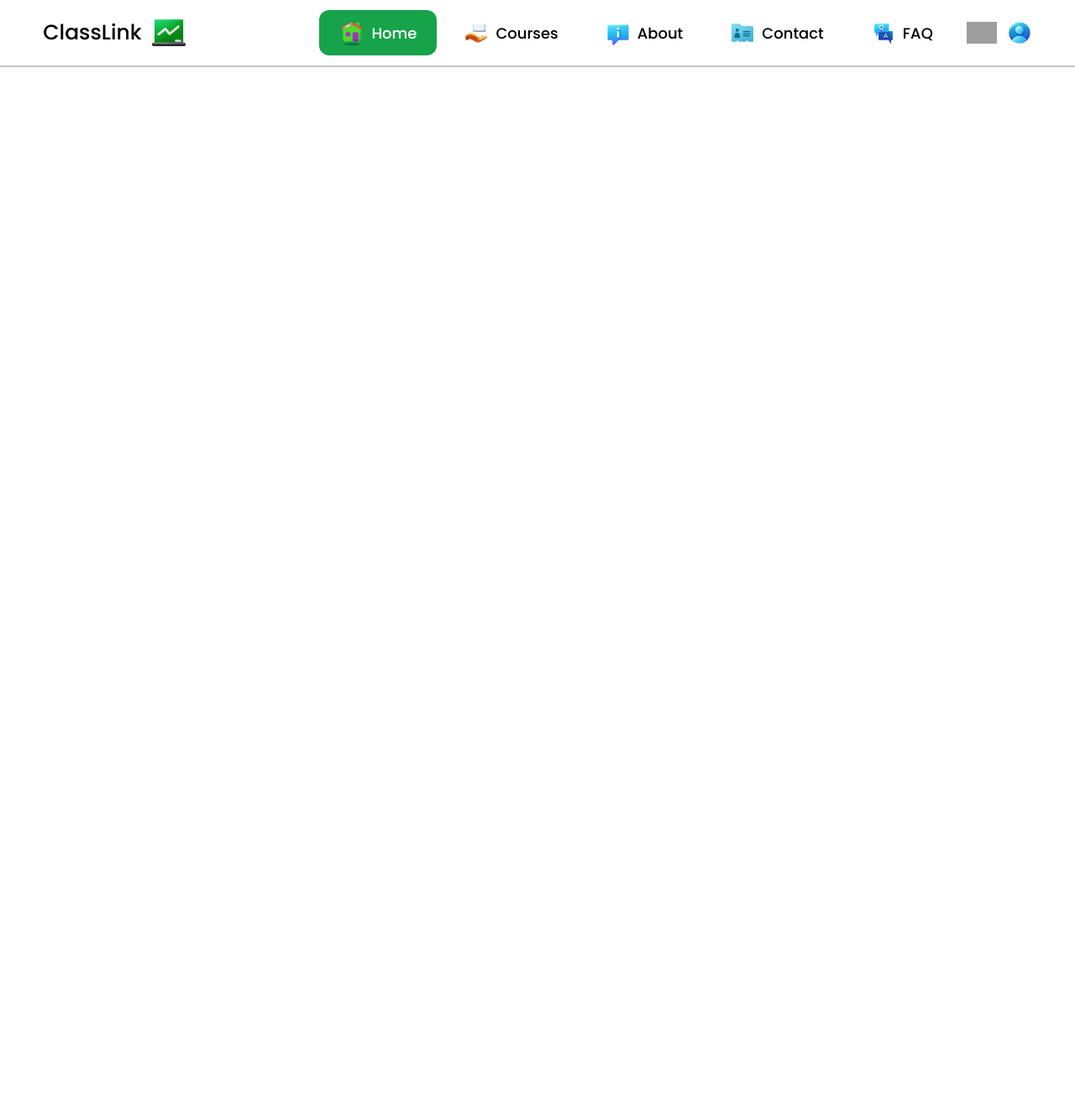
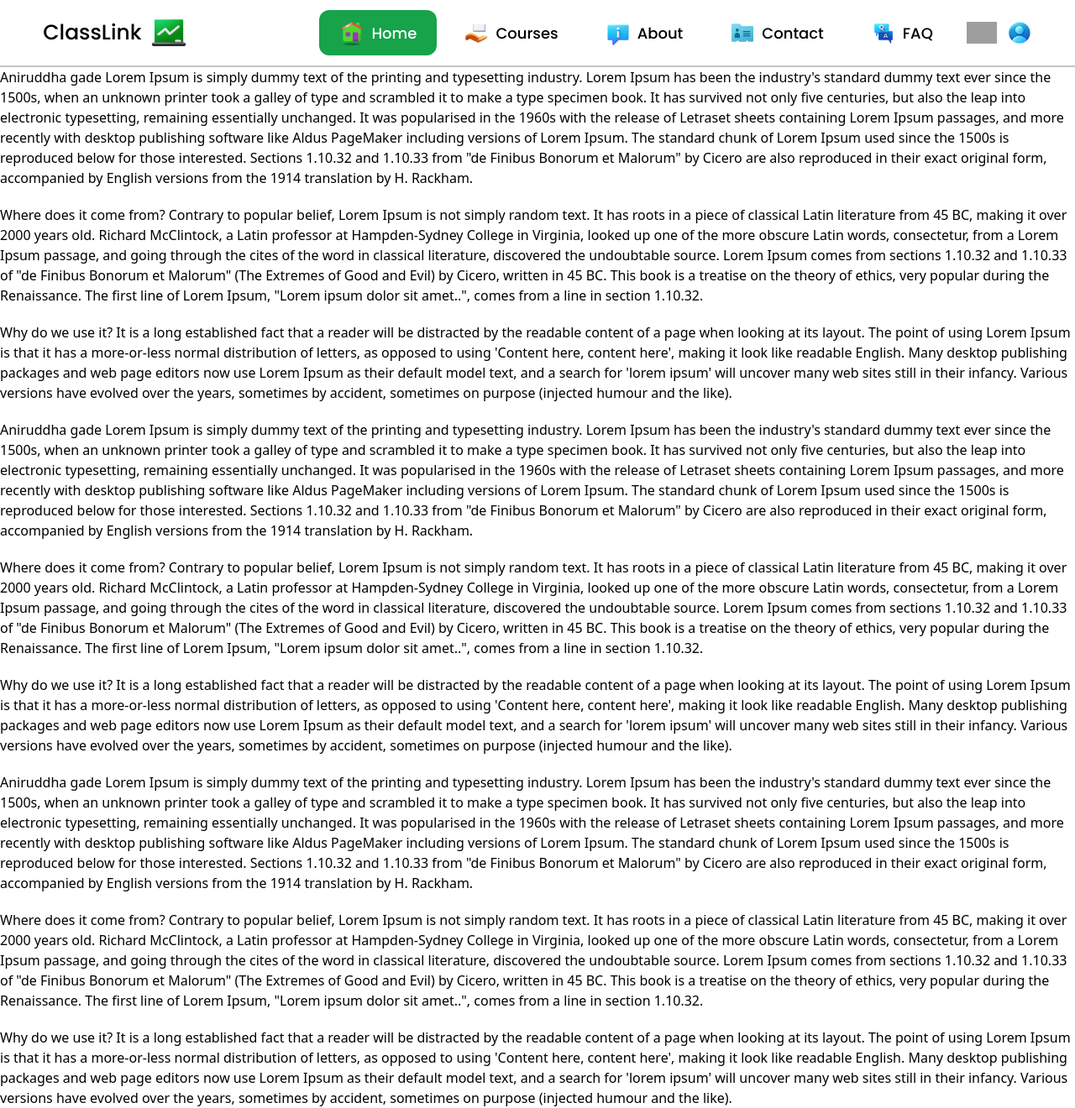
Before and after one commit to Aniruddha-Gade/ClassLink__Learn-Chat-Play, a Next.js app in the folder client/: page / in a window 1280 px wide. Shown: the whole page at 84% size. Before the commit the page ends 800 px from the top, so only its background shows below. Built offline with nearby package versions, Linux system fonts and the light colour scheme; grey boxes are pictures that could not be loaded.

Commit message:
add: dummy texts in hero section

```diff
--- a/client/app/components/Route/Hero.tsx
+++ b/client/app/components/Route/Hero.tsx
@@ -5,7 +5,53 @@
 
 const Hero = () => {
     return (
-        <div>
+        <div className="bg-white dark:bg-black text-black dark:text-white h-full flex flex-col gap-5 ">
+
+
+<div className='flex flex-col gap-5 '>
+    <p>
+   Aniruddha gade Lorem Ipsum is simply dummy text of the printing and typesetting industry. Lorem Ipsum has been the industry's standard dummy text ever since the 1500s, when an unknown printer took a galley of type and scrambled it to make a type specimen book. It has survived not only five centuries, but also the leap into electronic typesetting, remaining essentially unchanged. It was popularised in the 1960s with the release of Letraset sheets containing Lorem Ipsum passages, and more recently with desktop publishing software like Aldus PageMaker including versions of Lorem Ipsum.
+
+The standard chunk of Lorem Ipsum used since the 1500s is reproduced below for those interested. Sections 1.10.32 and 1.10.33 from "de Finibus Bonorum et Malorum" by Cicero are also reproduced in their exact original form, accompanied by English versions from the 1914 translation by H. Rackham.
+    </p>
+    <p>
+    Where does it come from?
+Contrary to popular belief, Lorem Ipsum is not simply random text. It has roots in a piece of classical Latin literature from 45 BC, making it over 2000 years old. Richard McClintock, a Latin professor at Hampden-Sydney College in Virginia, looked up one of the more obscure Latin words, consectetur, from a Lorem Ipsum passage, and going through the cites of the word in classical literature, discovered the undoubtable source. Lorem Ipsum comes from sections 1.10.32 and 1.10.33 of "de Finibus Bonorum et Malorum" (The Extremes of Good and Evil) by Cicero, written in 45 BC. This book is a treatise on the theory of ethics, very popular during the Renaissance. The first line of Lorem Ipsum, "Lorem ipsum dolor sit amet..", comes from a line in section 1.10.32.
+    </p>
+
+    <p>
+    Why do we use it?
+It is a long established fact that a reader will be distracted by the readable content of a page when looking at its layout. The point of using Lorem Ipsum is that it has a more-or-less normal distribution of letters, as opposed to using 'Content here, content here', making it look like readable English. Many desktop publishing packages and web page editors now use Lorem Ipsum as their default model text, and a search for 'lorem ipsum' will uncover many web sites still in their infancy. Various versions have evolved over the years, sometimes by accident, sometimes on purpose (injected humour and the like).
+    </p>
+    <p>
+   Aniruddha gade Lorem Ipsum is simply dummy text of the printing and typesetting industry. Lorem Ipsum has been the industry's standard dummy text ever since the 1500s, when an unknown printer took a galley of type and scrambled it to make a type specimen book. It has survived not only five centuries, but also the leap into electronic typesetting, remaining essentially unchanged. It was popularised in the 1960s with the release of Letraset sheets containing Lorem Ipsum passages, and more recently with desktop publishing software like Aldus PageMaker including versions of Lorem Ipsum.
+
+The standard chunk of Lorem Ipsum used since the 1500s is reproduced below for those interested. Sections 1.10.32 and 1.10.33 from "de Finibus Bonorum et Malorum" by Cicero are also reproduced in their exact original form, accompanied by English versions from the 1914 translation by H. Rackham.
+    </p>
+    <p>
+    Where does it come from?
+Contrary to popular belief, Lorem Ipsum is not simply random text. It has roots in a piece of classical Latin literature from 45 BC, making it over 2000 years old. Richard McClintock, a Latin professor at Hampden-Sydney College in Virginia, looked up one of the more obscure Latin words, consectetur, from a Lorem Ipsum passage, and going through the cites of the word in classical literature, discovered the undoubtable source. Lorem Ipsum comes from sections 1.10.32 and 1.10.33 of "de Finibus Bonorum et Malorum" (The Extremes of Good and Evil) by Cicero, written in 45 BC. This book is a treatise on the theory of ethics, very popular during the Renaissance. The first line of Lorem Ipsum, "Lorem ipsum dolor sit amet..", comes from a line in section 1.10.32.
+    </p>
+
+    <p>
+    Why do we use it?
+It is a long established fact that a reader will be distracted by the readable content of a page when looking at its layout. The point of using Lorem Ipsum is that it has a more-or-less normal distribution of letters, as opposed to using 'Content here, content here', making it look like readable English. Many desktop publishing packages and web page editors now use Lorem Ipsum as their default model text, and a search for 'lorem ipsum' will uncover many web sites still in their infancy. Various versions have evolved over the years, sometimes by accident, sometimes on purpose (injected humour and the like).
+    </p>
+    <p>
+   Aniruddha gade Lorem Ipsum is simply dummy text of the printing and typesetting industry. Lorem Ipsum has been the industry's standard dummy text ever since the 1500s, when an unknown printer took a galley of type and scrambled it to make a type specimen book. It has survived not only five centuries, but also the leap into electronic typesetting, remaining essentially unchanged. It was popularised in the 1960s with the release of Letraset sheets containing Lorem Ipsum passages, and more recently with desktop publishing software like Aldus PageMaker including versions of Lorem Ipsum.
+
+The standard chunk of Lorem Ipsum used since the 1500s is reproduced below for those interested. Sections 1.10.32 and 1.10.33 from "de Finibus Bonorum et Malorum" by Cicero are also reproduced in their exact original form, accompanied by English versions from the 1914 translation by H. Rackham.
+    </p>
+    <p>
+    Where does it come from?
+Contrary to popular belief, Lorem Ipsum is not simply random text. It has roots in a piece of classical Latin literature from 45 BC, making it over 2000 years old. Richard McClintock, a Latin professor at Hampden-Sydney College in Virginia, looked up one of the more obscure Latin words, consectetur, from a Lorem Ipsum passage, and going through the cites of the word in classical literature, discovered the undoubtable source. Lorem Ipsum comes from sections 1.10.32 and 1.10.33 of "de Finibus Bonorum et Malorum" (The Extremes of Good and Evil) by Cicero, written in 45 BC. This book is a treatise on the theory of ethics, very popular during the Renaissance. The first line of Lorem Ipsum, "Lorem ipsum dolor sit amet..", comes from a line in section 1.10.32.
+    </p>
+
+    <p>
+    Why do we use it?
+It is a long established fact that a reader will be distracted by the readable content of a page when looking at its layout. The point of using Lorem Ipsum is that it has a more-or-less normal distribution of letters, as opposed to using 'Content here, content here', making it look like readable English. Many desktop publishing packages and web page editors now use Lorem Ipsum as their default model text, and a search for 'lorem ipsum' will uncover many web sites still in their infancy. Various versions have evolved over the years, sometimes by accident, sometimes on purpose (injected humour and the like).
+    </p>
+</div>
 
         </div>
     )
```
